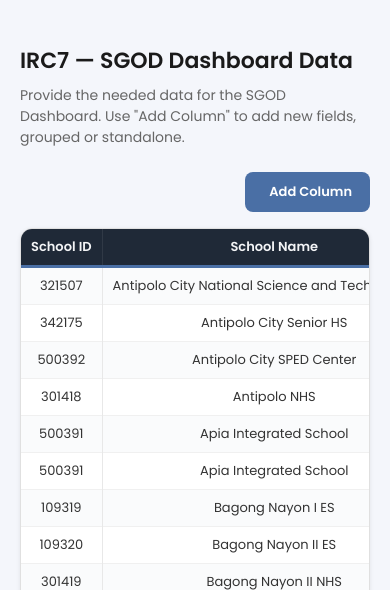
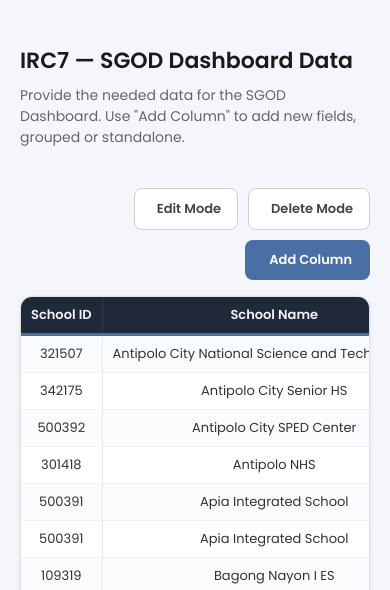
Before and after one commit to n-renz0801/Project-IRC, a Flask app: template templates/tabs/irc7.html in a window 390 px wide. Shown: the part 122-712 px from the top of the page. Run offline with Flask 3, Linux system fonts and the light colour scheme; the template is opened without the code that fills it, so the values that code supplies are empty; some libraries are stand-ins or nearby versions.

Commit message:
irc7: added toggleable edit/delete mode feature

```diff
--- a/static/css/irc7.css
+++ b/static/css/irc7.css
@@ -26,8 +26,45 @@
 
 .irc7-toolbar {
   display: flex;
-  justify-content: flex-end;
+  align-items: center;
+  justify-content: space-between;
+  gap: 16px;
   margin-bottom: 16px;
+  flex-wrap: wrap;
+}
+
+.irc7-mode-banners {
+  flex: 1;
+  min-width: 0;
+}
+
+.irc7-mode-banner {
+  display: none;
+  align-items: center;
+  gap: 8px;
+  font-size: 13px;
+  font-weight: 600;
+  padding: 10px 14px;
+  border-radius: 8px;
+}
+
+.irc7-mode-banner--edit {
+  background: #eaf1fb;
+  color: #1f4f8a;
+  border: 1px solid #bcd4f0;
+}
+
+.irc7-mode-banner--delete {
+  background: #fdecea;
+  color: #a5271f;
+  border: 1px solid #f3bcb7;
+}
+
+.irc7-toolbar-actions {
+  display: flex;
+  align-items: center;
+  gap: 10px;
+  flex-shrink: 0;
 }
 
 .irc7-add-column-toolbar-btn {
@@ -46,6 +83,37 @@
 
 .irc7-add-column-toolbar-btn:hover {
   background: #3d5a8a;
+}
+
+.irc7-mode-btn {
+  background: white;
+  border: 1px solid #d0d0d0;
+  color: #444;
+  padding: 10px 16px;
+  border-radius: 8px;
+  font-size: 13px;
+  font-weight: 600;
+  cursor: pointer;
+  display: inline-flex;
+  align-items: center;
+  transition: all 0.2s ease;
+}
+
+.irc7-mode-btn:hover {
+  background: #f5f5f5;
+  border-color: #999;
+}
+
+.irc7-mode-btn--edit.irc7-mode-btn--active {
+  background: #1f4f8a;
+  border-color: #1f4f8a;
+  color: white;
+}
+
+.irc7-mode-btn--delete.irc7-mode-btn--active {
+  background: #c0392b;
+  border-color: #c0392b;
+  color: white;
 }
 
 /* ---------- Table ---------- */
@@ -97,10 +165,7 @@
   border-bottom: 1px solid rgba(255, 255, 255, 0.15) !important;
 }
 
-.irc7-sub-header {
-  white-space: nowrap;
-}
-
+.irc7-sub-header,
 .irc7-fixed-col {
   white-space: nowrap;
 }
@@ -533,6 +571,16 @@
     font-size: 22px;
   }
 
+  .irc7-toolbar {
+    flex-direction: column;
+    align-items: stretch;
+  }
+
+  .irc7-toolbar-actions {
+    justify-content: flex-end;
+    flex-wrap: wrap;
+  }
+
   .irc7-table-wrapper {
     font-size: 12px;
   }
--- a/static/js/irc7.js
+++ b/static/js/irc7.js
@@ -25,13 +25,49 @@
   const editTypeWrapper = document.getElementById("editItemTypeWrapper");
   const editTypeSelect = document.getElementById("editItemTypeSelect");
 
+  const editModeBtn = document.getElementById("editModeBtn");
+  const deleteModeBtn = document.getElementById("deleteModeBtn");
+  const editModeBanner = document.getElementById("editModeBanner");
+  const deleteModeBanner = document.getElementById("deleteModeBanner");
+
   // ---------- Data model for added groups/columns ----------
-  // groups: Map<groupId, { id, name }>
-  // columns: array of { id, name, type, groupId|null } in display order
-  const groups = new Map();
-  let columns = [];
+  const groups = new Map(); // groupId -> { id, name }
+  let columns = []; // ordered array of { id, name, type, groupId|null }
   let colCounter = 0;
   let groupCounter = 0;
+
+  // ---------- Mode state: null | 'edit' | 'delete' ----------
+  let activeMode = null;
+
+  function deactivateModes() {
+    activeMode = null;
+    editModeBtn.classList.remove("irc7-mode-btn--active");
+    deleteModeBtn.classList.remove("irc7-mode-btn--active");
+    editModeBanner.style.display = "none";
+    deleteModeBanner.style.display = "none";
+    table.classList.remove("irc7-mode-edit", "irc7-mode-delete");
+  }
+
+  function setMode(mode) {
+    if (activeMode === mode) {
+      deactivateModes();
+      return;
+    }
+    deactivateModes();
+    activeMode = mode;
+    if (mode === "edit") {
+      editModeBtn.classList.add("irc7-mode-btn--active");
+      editModeBanner.style.display = "flex";
+      table.classList.add("irc7-mode-edit");
+    } else if (mode === "delete") {
+      deleteModeBtn.classList.add("irc7-mode-btn--active");
+      deleteModeBanner.style.display = "flex";
+      table.classList.add("irc7-mode-delete");
+    }
+  }
+
+  editModeBtn.addEventListener("click", () => setMode("edit"));
+  deleteModeBtn.addEventListener("click", () => setMode("delete"));
 
   // ================= ADD COLUMN MODAL =================
 
@@ -93,6 +129,7 @@
   }
 
   function showAddModal() {
+    deactivateModes(); // avoid confusing overlap between "add" and edit/delete modes
     resetAddModal();
     modal.style.display = "flex";
   }
@@ -147,7 +184,6 @@
       const col = newColumns[i];
 
       if (col.groupName) {
-        // Gather consecutive columns that share this same group name
         let j = i;
         const batch = [];
         while (
@@ -196,22 +232,13 @@
     }
   }
 
+  // Plain text headers — no icons, so centered text never shifts off-center.
   function buildGroupHeaderCell(groupId, name, span) {
     const th = document.createElement("th");
     th.className = "irc7-group-header irc7-added-header";
     th.colSpan = span;
     th.dataset.groupId = groupId;
-    th.innerHTML = `
-      <span class="irc7-header-text">${escapeHtml(name)}</span>
-      <span class="irc7-header-actions">
-        <button type="button" class="irc7-header-action-btn irc7-edit-btn" data-kind="group" data-id="${groupId}" title="Edit group">
-          <i class="ti ti-pencil"></i>
-        </button>
-        <button type="button" class="irc7-header-action-btn irc7-remove-btn" data-kind="group" data-id="${groupId}" title="Remove group">
-          <i class="ti ti-trash"></i>
-        </button>
-      </span>
-    `;
+    th.textContent = name;
     return th;
   }
 
@@ -219,17 +246,7 @@
     const th = document.createElement("th");
     th.className = "irc7-sub-header irc7-added-header irc7-fixed-col";
     th.dataset.colId = colId;
-    th.innerHTML = `
-      <span class="irc7-header-text">${escapeHtml(name)}</span>
-      <span class="irc7-header-actions">
-        <button type="button" class="irc7-header-action-btn irc7-edit-btn" data-kind="column" data-id="${colId}" title="Edit column">
-          <i class="ti ti-pencil"></i>
-        </button>
-        <button type="button" class="irc7-header-action-btn irc7-remove-btn" data-kind="column" data-id="${colId}" title="Remove column">
-          <i class="ti ti-trash"></i>
-        </button>
-      </span>
-    `;
+    th.textContent = name;
     return th;
   }
 
@@ -254,29 +271,30 @@
     return input;
   }
 
-  function escapeHtml(str) {
-    const div = document.createElement("div");
-    div.textContent = str;
-    return div.innerHTML;
-  }
-
-  // ================= EDIT / REMOVE (event delegation on headers) =================
-
-  let editingTarget = null; // { kind: 'column'|'group', id }
+  // ================= EDIT / DELETE MODE: header clicks =================
 
   function onHeaderClick(e) {
-    const editBtn = e.target.closest(".irc7-edit-btn");
-    const removeBtn = e.target.closest(".irc7-remove-btn");
+    if (!activeMode) return; // clicking headers does nothing outside a mode
 
-    if (editBtn) {
-      openEditModal(editBtn.dataset.kind, editBtn.dataset.id);
-    } else if (removeBtn) {
-      handleRemove(removeBtn.dataset.kind, removeBtn.dataset.id);
+    const th = e.target.closest("th[data-group-id], th[data-col-id]");
+    if (!th) return; // fixed (original) columns have no data-* id, so they're never affected
+
+    const kind = th.dataset.groupId ? "group" : "column";
+    const id = th.dataset.groupId || th.dataset.colId;
+
+    if (activeMode === "edit") {
+      openEditModal(kind, id);
+    } else if (activeMode === "delete") {
+      handleRemove(kind, id);
     }
   }
 
   groupRow.addEventListener("click", onHeaderClick);
   colRow.addEventListener("click", onHeaderClick);
+
+  // ---------- Edit modal ----------
+
+  let editingTarget = null; // { kind: 'column'|'group', id }
 
   function openEditModal(kind, id) {
     editingTarget = { kind, id };
@@ -324,7 +342,7 @@
       const group = groups.get(editingTarget.id);
       group.name = newName;
       const th = groupRow.querySelector(
-        `th[data-group-id="${editingTarget.id}"] .irc7-header-text`,
+        `th[data-group-id="${editingTarget.id}"]`,
       );
       if (th) th.textContent = newName;
     } else {
@@ -334,9 +352,7 @@
       col.name = newName;
       col.type = newType;
 
-      const th = colRow.querySelector(
-        `th[data-col-id="${editingTarget.id}"] .irc7-header-text`,
-      );
+      const th = colRow.querySelector(`th[data-col-id="${editingTarget.id}"]`);
       if (th) th.textContent = newName;
 
       if (typeChanged) {
@@ -346,7 +362,6 @@
             const oldVal = td.querySelector("input")?.value || "";
             td.innerHTML = "";
             const input = buildCellInput(newType);
-            // Only carry the value over if it's still valid for the new type
             if (
               newType !== "number" ||
               oldVal === "" ||
@@ -360,7 +375,10 @@
     }
 
     hideEditModal();
+    // Stay in edit mode so the user can edit another header right away.
   });
+
+  // ---------- Delete ----------
 
   function handleRemove(kind, id) {
     if (kind === "group") {
@@ -382,24 +400,22 @@
       }
       removeColumn(id);
     }
+    // Stay in delete mode so the user can remove more without retoggling.
   }
 
   function removeColumn(colId) {
     const col = columns.find((c) => c.id === colId);
     if (!col) return;
 
-    // Remove header cell
     const th =
       colRow.querySelector(`th[data-col-id="${colId}"]`) ||
       groupRow.querySelector(`th[data-col-id="${colId}"]`);
     if (th) th.remove();
 
-    // Remove body cells
     tbody
       .querySelectorAll(`td[data-col-id="${colId}"]`)
       .forEach((td) => td.remove());
 
-    // Update or remove parent group header's colspan
     if (col.groupId) {
       const remaining = columns.filter(
         (c) => c.groupId === col.groupId && c.id !== colId,
--- a/templates/tabs/irc7.html
+++ b/templates/tabs/irc7.html
@@ -16,9 +16,49 @@ block content %}
   </div>
 
   <div class="irc7-toolbar">
-    <button type="button" class="irc7-add-column-toolbar-btn" id="addColumnBtn">
-      <i class="ti ti-plus" style="margin-right: 6px"></i> Add Column
-    </button>
+    <div class="irc7-mode-banners">
+      <div
+        class="irc7-mode-banner irc7-mode-banner--edit"
+        id="editModeBanner"
+        style="display: none"
+      >
+        <i class="ti ti-pencil"></i>
+        Edit mode is ON — click a column or group header to rename or change it.
+      </div>
+      <div
+        class="irc7-mode-banner irc7-mode-banner--delete"
+        id="deleteModeBanner"
+        style="display: none"
+      >
+        <i class="ti ti-alert-triangle"></i>
+        Delete mode is ON — clicking a column or group header will permanently
+        remove it. This cannot be undone.
+      </div>
+    </div>
+
+    <div class="irc7-toolbar-actions">
+      <button
+        type="button"
+        class="irc7-mode-btn irc7-mode-btn--edit"
+        id="editModeBtn"
+      >
+        <i class="ti ti-pencil" style="margin-right: 6px"></i> Edit Mode
+      </button>
+      <button
+        type="button"
+        class="irc7-mode-btn irc7-mode-btn--delete"
+        id="deleteModeBtn"
+      >
+        <i class="ti ti-trash" style="margin-right: 6px"></i> Delete Mode
+      </button>
+      <button
+        type="button"
+        class="irc7-add-column-toolbar-btn"
+        id="addColumnBtn"
+      >
+        <i class="ti ti-plus" style="margin-right: 6px"></i> Add Column
+      </button>
+    </div>
   </div>
 
   <div class="irc7-table-wrapper">
```
Also changed, not shown: other parts of static/css/irc7.css (+15 -47 lines).
